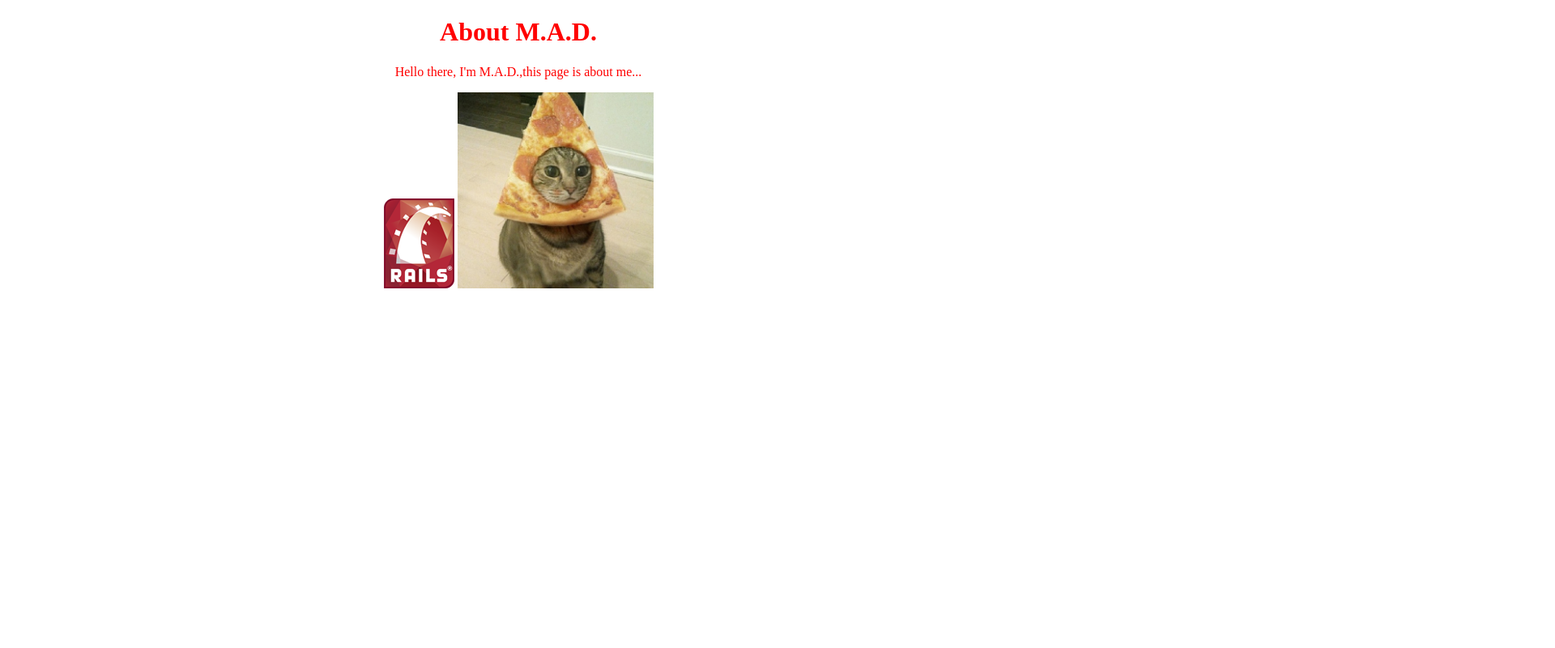
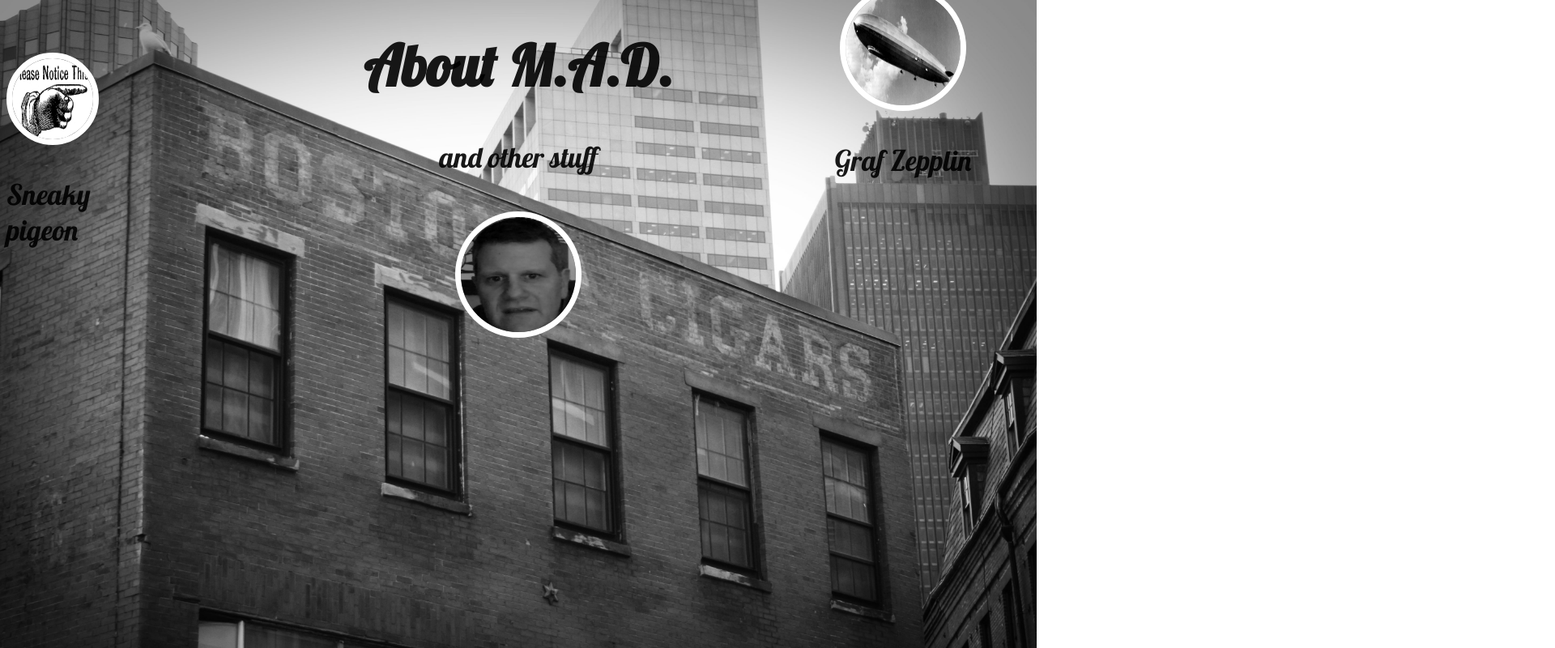
Before and after one commit to mdror/about-mad, a plain HTML site: page index.html in a window 1280 px wide. Shown: the top 800 px of the page at 81% size, 1920 px wide, since content can reach past the window. Drawn offline with Linux system fonts and the light colour scheme.

Commit message:
add images and re-set margins

```diff
--- a/index.html
+++ b/index.html
@@ -1,22 +1,32 @@
 <!DOCTYPE html>
 
 <link href = "style.css" rel= "stylesheet">
-
+<link href='http://fonts.googleapis.com/css?family=Lobster' rel='stylesheet' type='text/css'>
 <head>
   <title>M.A.D.</title>
-  <style>
 
-  </style>
 
-</head>
   <body>
+    <div class ="first">
       <h1>About M.A.D.</h1>
-      <p>Hello there, I'm M.A.D.,this page is about me...</p>
-      <img src="rails.png">
-      <img src="pizza-cat.jpg" alt="Pizza on cat's head" height="242" width="242">
+    </div>
+    <div class ="second">
+      <p>and other stuff</p>
+    <img src="bw-head.jpg" alt="M.A.D" height="142" width="142">
+    </div>
 
+    <div class ="third">
+      <img src="graf.jpg" alt="zepplin" height="142" width="142"Graf Zepplin>
+      <p>Graf Zepplin</p>
+    </div>
+    <div class ="forth">
+      <img src="hand.jpg" alt="pointing hand" height="100" width="100"Graf Zepplin>
+      <p>Sneaky pigeon</p>
+    </div>
   </body>
 
   <script>
 
   </script>
+
+</head>
--- a/style.css
+++ b/style.css
@@ -1,5 +1,47 @@
 body{
 
   text-align: center;
-  color: red;
+  background-image: url('boston.jpg');
+  background-size: cover;
+  background-repeat: no-repeat;
+  font-family: 'Lobster', cursive;
+  /*background-position: center;*/
+  color: white;
 }
+
+ img {
+    margin: 10px 0px 0px 0px;
+    border: 7px solid white;
+    border-radius: 100px;
+    }
+
+.first{
+  margin: -10px 0px 0px 0px;
+
+}
+
+.second{
+  margin: 0px 0px 0px 0px;
+
+}
+
+.third{
+  margin: -450px -950px 0px 0px;
+
+}
+
+.forth{
+  margin: -200px 1200px 0px 0px;
+}
+
+h1{
+  color: rgba(0,0,0,0.9);
+  font-size: 70px;
+}
+
+
+p{
+  color: rgba(0,0,0,0.9);
+  font-size: 35px;
+
+}
```
Also changed, not shown: boston.jpg (added), bw-head.jpg (added), bw-head_Fotor.jpg (added), graf.jpg (added), hand.jpg (added), pizza-boy.jpg (added), zep.jpg (added), 1 other file. Lines whose indentation alone changed are shown as unchanged.
